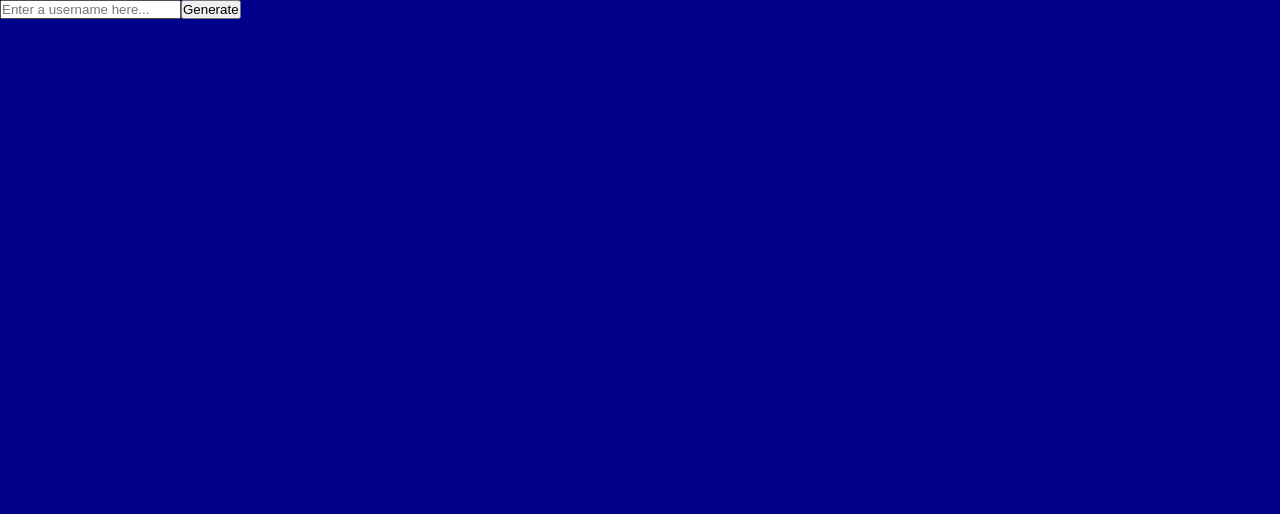
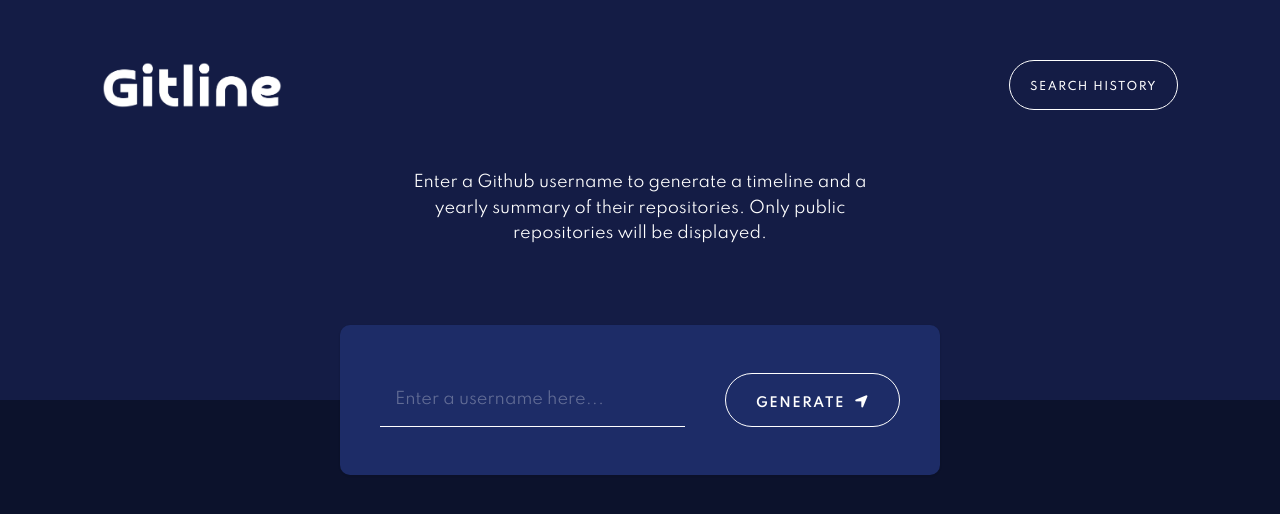
Before and after one commit to yinonhever/github-timeline, a React (Create React App) app: page / in a window 1280 px wide. Shown: the top 514 px of the page. Built offline with nearby package versions, Linux system fonts and the light colour scheme.

Commit message:
building the design for the header and form

```diff
--- a/src/components/Button.js
+++ b/src/components/Button.js
@@ -0,0 +1,23 @@
+import React from "react";
+
+const Button = props => {
+    let classes = ["button", "hvr-radial-out"];
+    if (props.wide) {
+        classes.push("button--wide");
+    }
+    if (props.big) {
+        classes.push("button--big");
+    }
+    if (props.wobble) {
+        classes.push("hvr-wobble-to-top-right");
+    }
+
+    return (
+        <button className={classes.join(" ")} onClick={props.clicked ? props.clicked : null}>
+            <span className="button__text">{props.text}</span>
+            {props.icon ? <i className={"button__icon hvr-icon " + props.icon} /> : null}
+        </button>
+    )
+}
+
+export default Button;
--- a/src/components/Form.js
+++ b/src/components/Form.js
@@ -1,10 +1,16 @@
 import React, { useState } from "react";
+import Button from "./Button";
 
 const Form = props => {
     const [username, setUsername] = useState("");
+    const [focused, setFocused] = useState(false);
 
     const changeHandler = event => {
         setUsername(event.target.value);
+    }
+
+    const focusHandler = () => {
+        setFocused(!focused);
     }
 
     const submitHandler = event => {
@@ -15,13 +21,19 @@
 
     return (
         <form className="form" onSubmit={submitHandler}>
+            <div className="form__content">
+                <div className={focused ? "form__input-wrapper focused" : "form__input-wrapper"}>
                     <input
                         className="form__input"
                         placeholder="Enter a username here..."
                         value={username}
                         onChange={changeHandler}
+                        onFocus={focusHandler}
+                        onBlur={focusHandler}
                     />
-            <button className="button">Generate</button>
+                </div>
+                <Button wide big wobble text="Generate" icon="fas fa-location-arrow" />
+            </div>
         </form>
     )
 }
--- a/src/components/Header.js
+++ b/src/components/Header.js
@@ -1,8 +1,18 @@
 import React from "react";
+import logo from "../images/logo.png";
+import Button from "./Button";
 import Form from "./Form";
 
 const Header = props => (
     <header className="header">
+        <div className="header__top">
+            <img className="header__logo" src={logo} alt="logo" />
+            <Button clicked={props.onShowHistory} text="Search history" />
+        </div>
+        <p className="header__text">
+            Enter a Github username to generate a timeline and a yearly summary of their repositories.
+            Only public repositories will be displayed.
+        </p>
         <Form submit={props.onFormSubmit} />
     </header>
 )
--- a/src/components/History.js
+++ b/src/components/History.js
@@ -12,7 +12,7 @@
         list.sort((a, b) => new Date(b.date) - new Date(a.date));
     }
 
-    const listByDate = () => {
+    const historyContent = () => {
         const dates = [];
         props.history.forEach(historyItem => {
             const date = moment(historyItem.date).format("LL");
@@ -45,7 +45,7 @@
 
     return (
         <div>
-            {listByDate()}
+            {historyContent()}
         </div>
     )
 }
--- a/src/components/Layout.js
+++ b/src/components/Layout.js
@@ -1,4 +1,4 @@
-import React, { useState } from "react";
+import React, { useState, useEffect } from "react";
 import usePersistedState from "../usePersistedState";
 import axios from "axios";
 import Aux from "../hoc/Auxilliary";
@@ -17,6 +17,10 @@
     const [error, setError] = useState(false);
     const [history, setHistory] = usePersistedState("history", []);
     const [modalActive, setModalActive] = useState(false);
+
+    useEffect(() => {
+        console.log(history);
+    }, [history])
 
     const submitHandler = input => {
         setRepos(null);
@@ -74,11 +78,11 @@
         setModalActive(!modalActive);
     }
 
-    const historyDeleteHandler = name => {
+    const itemDeleteHandler = name => {
         setHistory(history => history.filter(item => item.name !== name));
     }
 
-    const historyClearHandler = () => {
+    const clearHandler = () => {
         setHistory([]);
     }
 
@@ -99,16 +103,16 @@
     return (
         <Aux>
             <Header onFormSubmit={submitHandler} onShowHistory={modalHandler} />
-            <Username name={username} />
+            {!loading ? <Username name={username} /> : null}
             {mainContent()}
-            <History
+            {/* <History
                 active={modalActive}
                 closed={modalHandler}
                 history={history}
                 itemClicked={submitHandler}
-                itemDeleted={historyDeleteHandler}
-                cleared={historyClearHandler}
-            />
+                itemDeleted={itemDeleteHandler}
+                cleared={clearHandler}
+            /> */}
         </Aux>
     )
 }
--- a/src/sass/main.scss
+++ b/src/sass/main.scss
@@ -1,3 +1,12 @@
+$color-primary: #1d2c67;
+
+$color-dark-blue-1: #0c122c;
+$color-dark-blue-2: #141c45;
+$color-dark-blue-3: #152555;
+$color-azure: #2098d1;
+
+$padding-side-desktop: 8vw;
+
 *,
 *::before,
 *::after {
@@ -12,7 +21,7 @@
 
 body {
   box-sizing: inherit;
-  background-color: darkblue;
+  background-color: $color-dark-blue-1;
 }
 
 body {
@@ -25,3 +34,242 @@
   color: inherit;
   text-decoration: none;
 }
+
+.header {
+  width: 100%;
+  height: 40rem;
+  background: $color-dark-blue-2;
+  padding: 6rem $padding-side-desktop;
+  position: relative;
+
+  &__top {
+    display: flex;
+    align-items: center;
+    justify-content: space-between;
+  }
+
+  &__logo {
+    width: 18rem;
+  }
+
+  &__text {
+    margin: 6rem auto 0;
+    text-align: center;
+    width: 100%;
+    max-width: 50rem;
+    line-height: 1.6;
+  }
+}
+
+.button {
+  font: inherit;
+  color: inherit;
+  background-color: transparent;
+  cursor: pointer;
+  text-transform: uppercase;
+  font-weight: 500;
+  font-size: 1.1rem;
+  letter-spacing: 1.5px;
+  border: 1px solid #fff;
+  border-radius: 100px;
+  padding: 2rem 2rem 1.5rem 2rem;
+  outline: none;
+  display: block;
+  transition: all 0.5s;
+  position: relative;
+  display: flex;
+  align-items: center;
+
+  &--wide {
+    padding: 2rem 3rem 1.5rem 3rem;
+  }
+
+  &--big {
+    font-size: 1.3rem;
+    font-weight: 600;
+  }
+
+  &__icon {
+    margin-left: 1rem;
+    font-size: 1.5rem;
+  }
+}
+
+.hvr-radial-out {
+  display: inline-block;
+  vertical-align: middle;
+  -webkit-transform: perspective(1px) translateZ(0);
+  transform: perspective(1px) translateZ(0);
+  box-shadow: 0 0 1px rgba(0, 0, 0, 0);
+  position: relative;
+  overflow: hidden;
+  -webkit-transition-property: color;
+  transition-property: color;
+  -webkit-transition-duration: 0.5s;
+  transition-duration: 0.5s;
+}
+.hvr-radial-out:before {
+  content: "";
+  position: absolute;
+  z-index: -1;
+  top: 0;
+  left: 0;
+  right: 0;
+  bottom: 0;
+  background: #fff;
+  border-radius: 100%;
+  -webkit-transform: scale(0);
+  transform: scale(0);
+  -webkit-transition-property: transform;
+  transition-property: transform;
+  -webkit-transition-duration: 0.5s;
+  transition-duration: 0.5s;
+  -webkit-transition-timing-function: ease-out;
+  transition-timing-function: ease-out;
+  border-radius: 100px;
+}
+.hvr-radial-out:hover {
+  color: #000;
+}
+.hvr-radial-out:hover:before {
+  -webkit-transform: scale(2);
+  transform: scale(2);
+}
+
+@-webkit-keyframes hvr-wobble-to-top-right {
+  16.65% {
+    -webkit-transform: translate(8px, -8px);
+    transform: translate(8px, -8px);
+  }
+  33.3% {
+    -webkit-transform: translate(-6px, 6px);
+    transform: translate(-6px, 6px);
+  }
+  49.95% {
+    -webkit-transform: translate(4px, -4px);
+    transform: translate(4px, -4px);
+  }
+  66.6% {
+    -webkit-transform: translate(-2px, 2px);
+    transform: translate(-2px, 2px);
+  }
+  83.25% {
+    -webkit-transform: translate(1px, -1px);
+    transform: translate(1px, -1px);
+  }
+  100% {
+    -webkit-transform: translate(0, 0);
+    transform: translate(0, 0);
+  }
+}
+@keyframes hvr-wobble-to-top-right {
+  16.65% {
+    -webkit-transform: translate(8px, -8px);
+    transform: translate(8px, -8px);
+  }
+  33.3% {
+    -webkit-transform: translate(-6px, 6px);
+    transform: translate(-6px, 6px);
+  }
+  49.95% {
+    -webkit-transform: translate(4px, -4px);
+    transform: translate(4px, -4px);
+  }
+  66.6% {
+    -webkit-transform: translate(-2px, 2px);
+    transform: translate(-2px, 2px);
+  }
+  83.25% {
+    -webkit-transform: translate(1px, -1px);
+    transform: translate(1px, -1px);
+  }
+  100% {
+    -webkit-transform: translate(0, 0);
+    transform: translate(0, 0);
+  }
+}
+.hvr-wobble-to-top-right {
+  display: inline-block;
+  vertical-align: middle;
+  -webkit-transform: perspective(1px) translateZ(0);
+  transform: perspective(1px) translateZ(0);
+  box-shadow: 0 0 1px rgba(0, 0, 0, 0);
+}
+.hvr-wobble-to-top-right:hover .hvr-icon {
+  -webkit-animation-name: hvr-wobble-to-top-right;
+  animation-name: hvr-wobble-to-top-right;
+  -webkit-animation-duration: 1s;
+  animation-duration: 1s;
+  -webkit-animation-timing-function: ease-in-out;
+  animation-timing-function: ease-in-out;
+  -webkit-animation-iteration-count: 1;
+  animation-iteration-count: 1;
+}
+
+.form {
+  width: 100%;
+  max-width: 60rem;
+  height: 15rem;
+  position: absolute;
+  top: 100%;
+  left: 50%;
+  transform: translate(-50%, -50%);
+  background-color: $color-primary;
+  box-shadow: rgba(0, 0, 0, 0.06) 0px 1px 1px 1px;
+  border-radius: 10px;
+
+  &__content {
+    position: absolute;
+    top: 50%;
+    left: 4rem;
+    right: 4rem;
+    transform: translateY(-50%);
+    display: flex;
+  }
+
+  &__input-wrapper {
+    flex: 1;
+    margin-right: 4rem;
+    position: relative;
+
+    &::before, &::after {
+      content: "";
+      position: absolute;
+      bottom: 0;
+      height: 2px;
+      background-color: $color-azure;
+      width: 0;
+      transition: width 0.4s;
+    }
+
+    &::before {
+      left: 0;
+    }
+
+    &::after {
+      right: 0;
+    }
+
+    &.focused::before, &.focused::after {
+      width: 50%;
+    }
+  }
+
+  &__input {
+    height: 100%;
+    width: 100%;
+    font: inherit;
+    color: inherit;
+    background-color: transparent;
+    border: none;
+    border-bottom: 1px solid #fff;
+    outline: none;
+    padding: 1.5rem;
+    transition: all 0.5s;
+
+    &::placeholder {
+      color: currentColor;
+      opacity: 0.3;
+    }
+  }
+}
```
Also changed, not shown: src/images/logo.png (added). Lines whose indentation alone changed are shown as unchanged.
